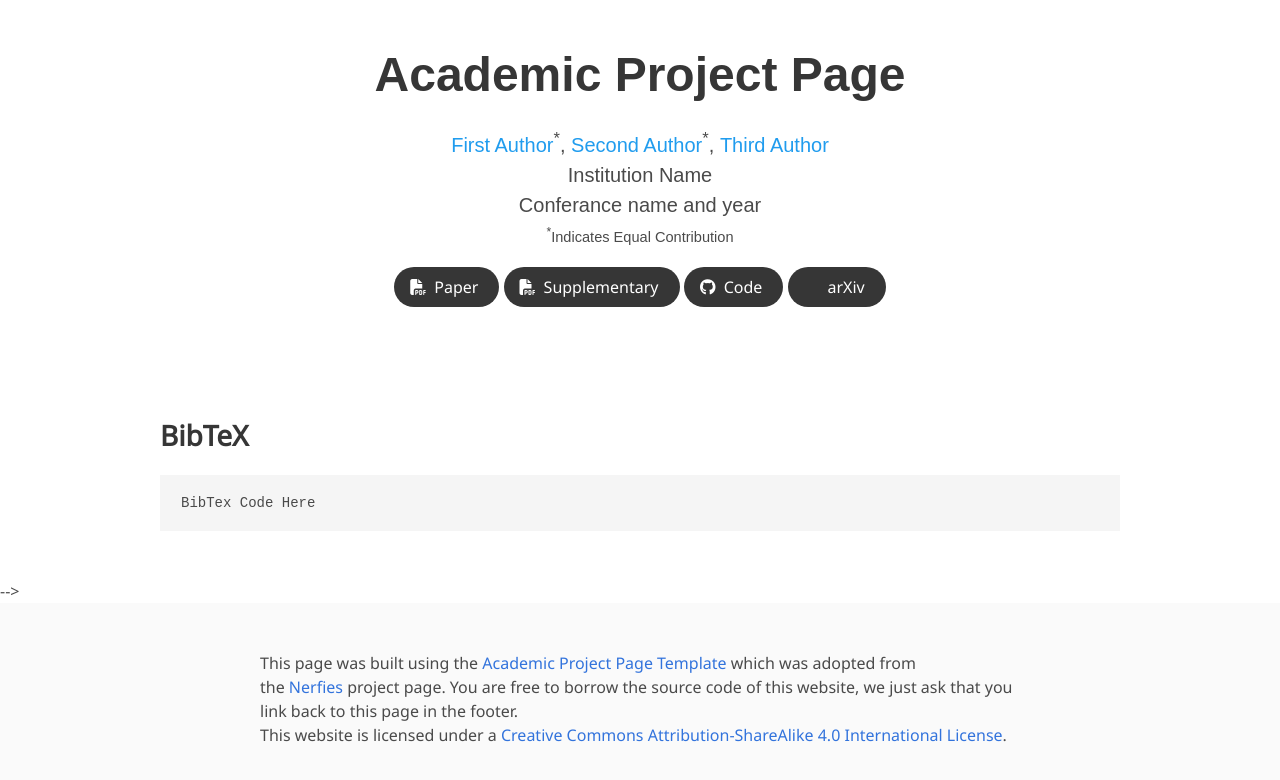
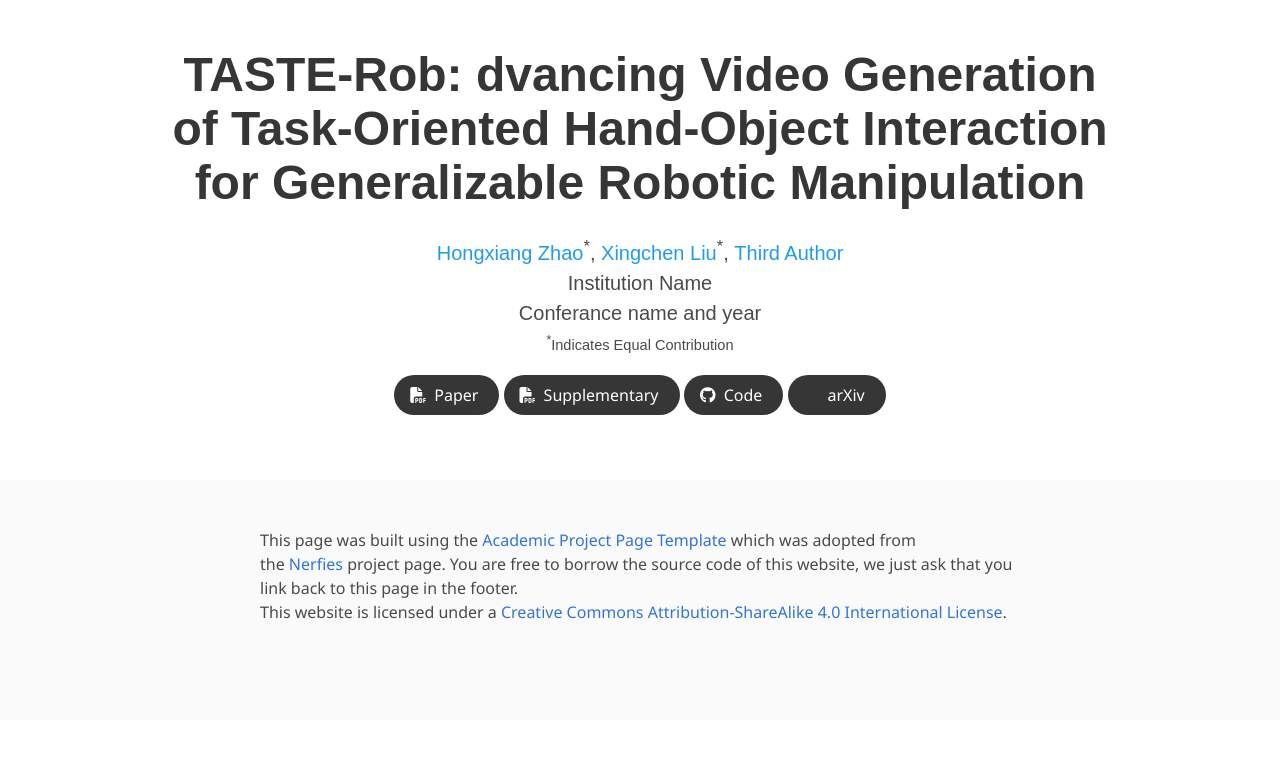
Before and after one commit to TASTE-rob/TASTE-rob.github.io, a plain HTML site: page index.html in a window 1280 px wide. Drawn offline with nearby package versions, Linux system fonts and the light colour scheme; some icons are missing; a web font is replaced by a local one.

Commit message:
Update index.html

```diff
--- a/index.html
+++ b/index.html
@@ -52,13 +52,14 @@
       <div class="container is-max-desktop">
         <div class="columns is-centered">
           <div class="column has-text-centered">
-            <h1 class="title is-1 publication-title">Academic Project Page</h1>
+            <h1 class="title is-1 publication-title">TASTE-Rob: dvancing Video Generation of Task-Oriented Hand-Object
+Interaction for Generalizable Robotic Manipulation</h1>
             <div class="is-size-5 publication-authors">
               <!-- Paper authors -->
               <span class="author-block">
-                <a href="FIRST AUTHOR PERSONAL LINK" target="_blank">First Author</a><sup>*</sup>,</span>
+                <a href="FIRST AUTHOR PERSONAL LINK" target="_blank">Hongxiang Zhao</a><sup>*</sup>,</span>
                 <span class="author-block">
-                  <a href="SECOND AUTHOR PERSONAL LINK" target="_blank">Second Author</a><sup>*</sup>,</span>
+                  <a href="SECOND AUTHOR PERSONAL LINK" target="_blank">Xingchen Liu</a><sup>*</sup>,</span>
                   <span class="author-block">
                     <a href="THIRD AUTHOR PERSONAL LINK" target="_blank">Third Author</a>
                   </span>
@@ -275,7 +276,7 @@
 
 
 <!-- <!--BibTex citation -->
-  <section class="section" id="BibTeX">
+  <!-- <section class="section" id="BibTeX">
     <div class="container is-max-desktop content">
       <h2 class="title">BibTeX</h2>
       <pre><code>BibTex Code Here</code></pre>
```
